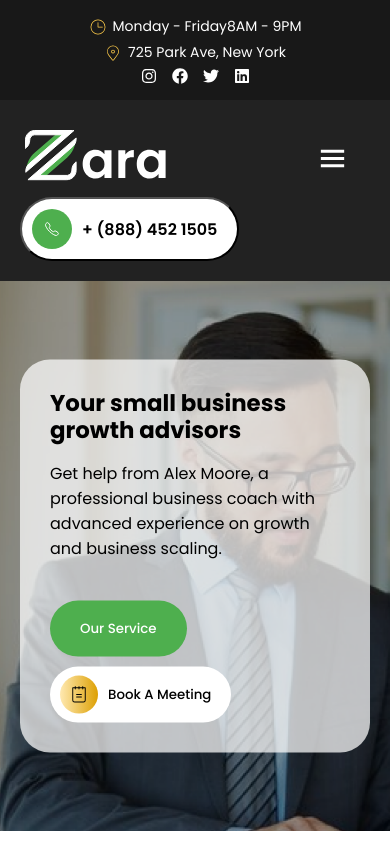
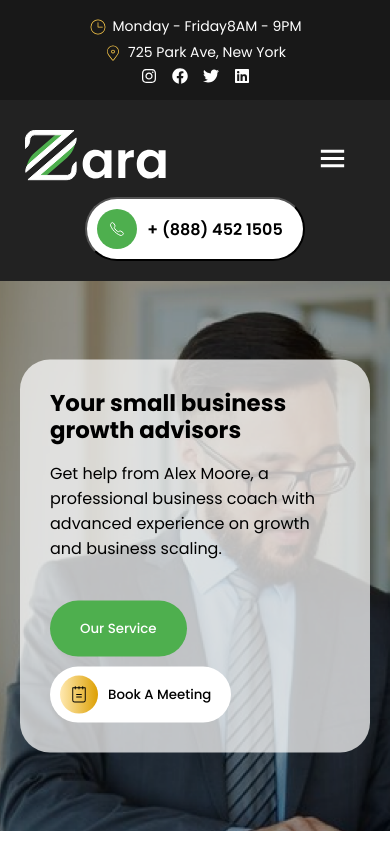
Before and after one commit to krishnan-k/zaraproject, a React (Create React App) app: page / in a window 390 px wide. Shown: the top 844 px of the page. Built offline with nearby package versions, Linux system fonts and the light colour scheme.

Commit message:
navigation

```diff
--- a/src/component-css/navbar.css
+++ b/src/component-css/navbar.css
@@ -115,7 +115,7 @@ button.drawer-close {
     z-index: 1;
     transition: all 0.3s linear;
 }
-@media (max-width: 989px) {
+@media screen and  (max-width: 989px) {
     .nav-content {
         position: fixed;
         top: 0;
@@ -152,3 +152,9 @@ button.drawer-close {
         gap: 30px;
     }
 }
+
+@media screen and  (max-width: 576px) {
+    .navbar-section .container{
+        justify-content: center;
+    }
+}
```
